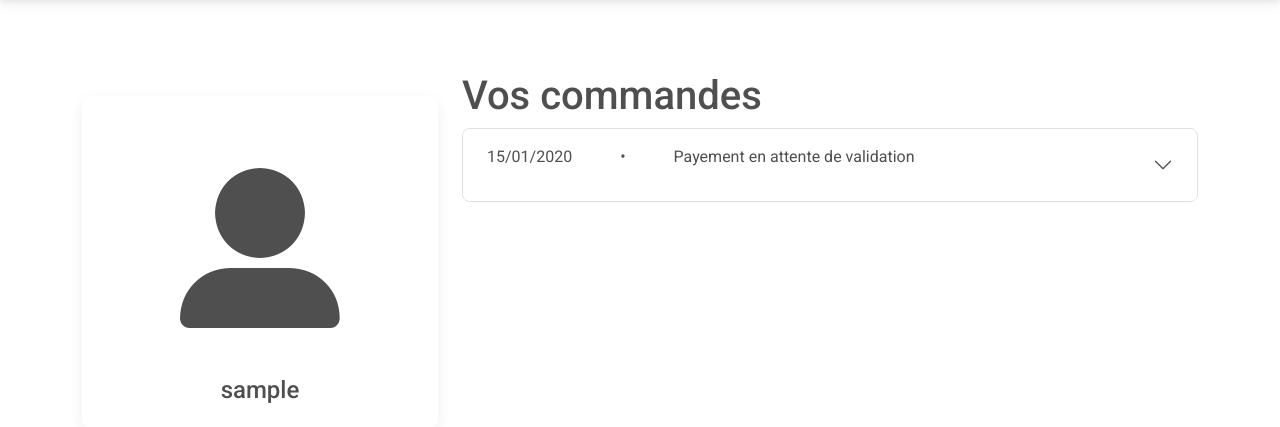
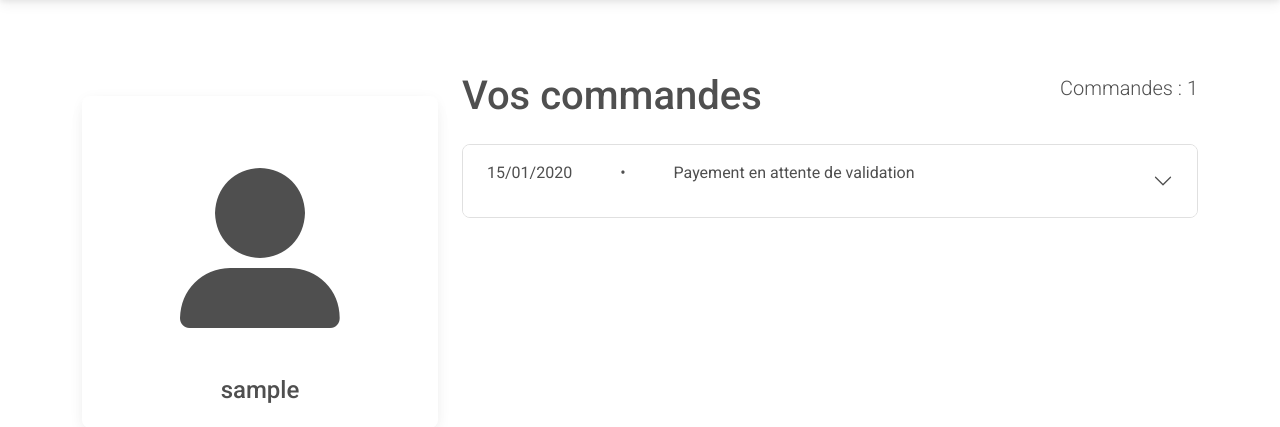
Before and after one commit to Mxtsxw/Shopytech, a PHP site: template views/viewOrders.php in a window 1280 px wide. Shown: the part 59-486 px from the top of the page. Run offline with PHP 8.4, Linux system fonts and the light colour scheme; the visitor is signed in with stand-in values (Sample User, id 1); the template is opened without the code that fills it: most values are stand-ins (such as "Sample title", 1, 10 or a date in 2020); data that the repository does not hold is empty; some libraries are stand-ins or nearby versions.

Commit message:
Ajustement affichage des commandes

```diff
--- a/views/viewOrders.php
+++ b/views/viewOrders.php
@@ -33,8 +33,9 @@
       </div>
     <?php else: ?>
 
-    <div>
+    <div class="d-flex justify-content-between mb-3">
       <h1>Vos commandes</h1>
+        <p class="lead">Commandes : <?= count($orders)?></p>
     </div>
 
 
```
